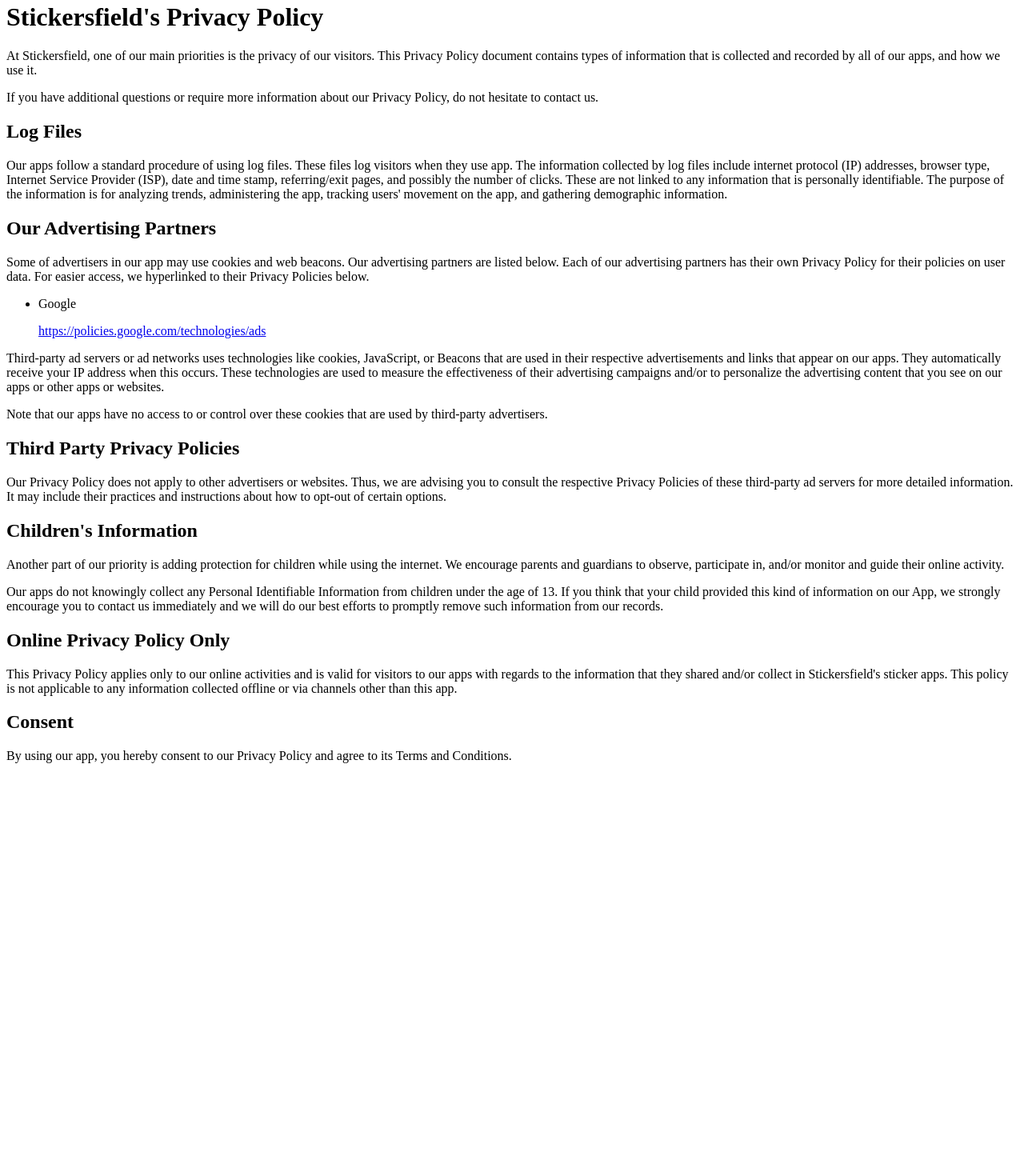
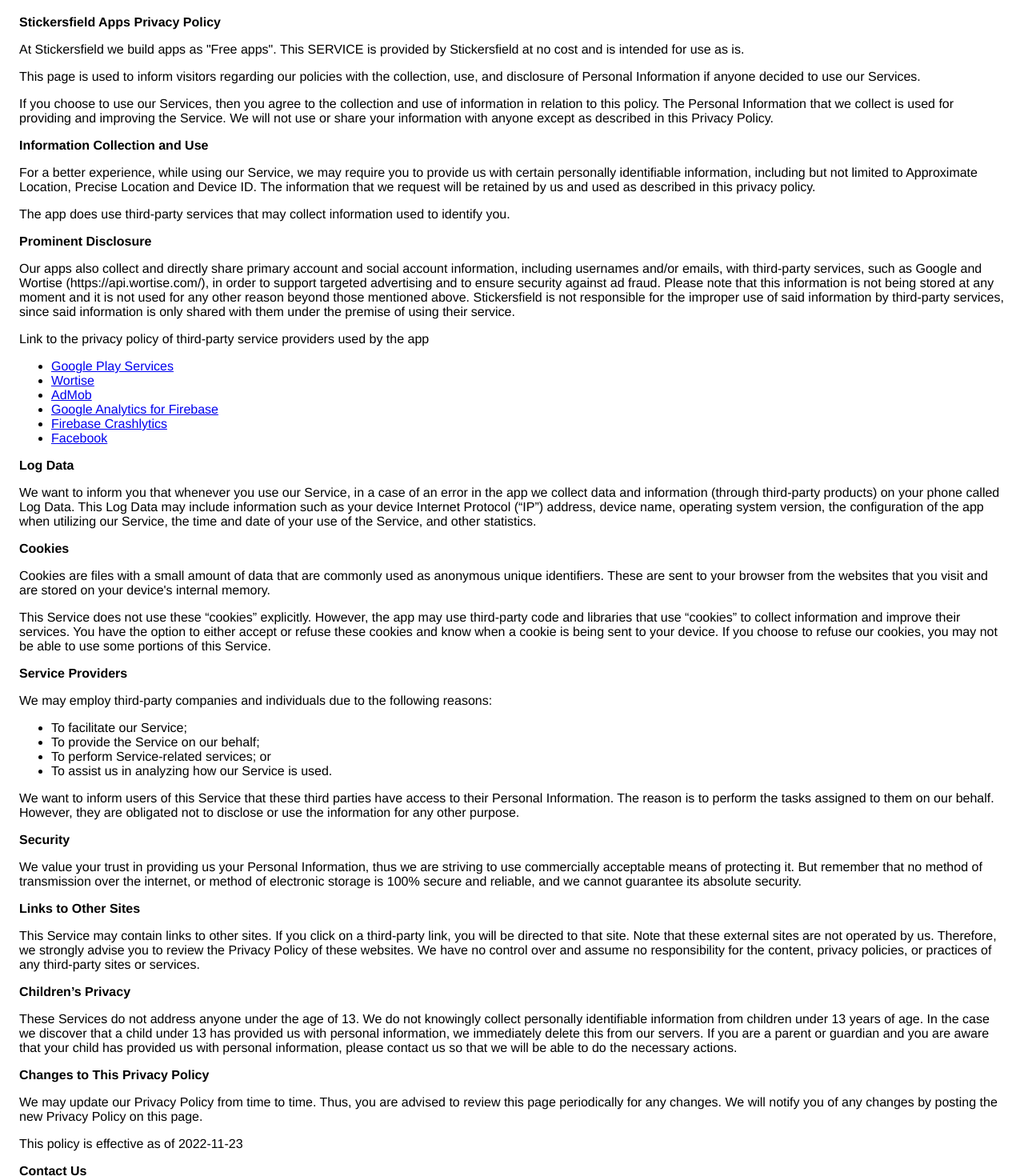
Before and after one commit to stickersfield/stickersfield.github.io, a plain HTML site: page index.html in a window 1280 px wide. Shown: the part 5-1475 px from the top of the page at 80% size. Before the commit the page ends 975 px from the top, so only its background shows below. Drawn offline with Linux system fonts and the light colour scheme.

Commit message:
Privacy Policy UPDATE

```diff
--- a/index.html
+++ b/index.html
@@ -1,44 +1,106 @@
+<!DOCTYPE html>
+<html><head><meta http-equiv="Content-Type" content="text/html; charset=UTF-8">
 
-<html><head><meta http-equiv="Content-Type" content="text/html; charset=UTF-8"></head><body><h1><b>Stickersfield's Privacy Policy</b></h1>
+      <meta name="viewport" content="width=device-width">
+      <title>Stickersfield - Privacy Policy</title>
+      <style> body { font-family: 'Helvetica Neue', Helvetica, Arial, sans-serif; padding:1em; } </style>
+    </head>
+    <body>
+    <strong>Stickersfield Apps Privacy Policy</strong> <p>
+                  At Stickersfield we build apps as
+                  "Free apps". This SERVICE is provided by
+                  Stickersfield at no cost and is intended for use as
+                  is.
+                </p> <p>
+                  This page is used to inform visitors regarding our
+                  policies with the collection, use, and disclosure of Personal
+                  Information if anyone decided to use our Services.
+                </p> <p>
+                  If you choose to use our Services, then you agree to
+                  the collection and use of information in relation to this
+                  policy. The Personal Information that we collect is
+                  used for providing and improving the Service. We will not use or share your information with
+                  anyone except as described in this Privacy Policy.
+                </p> <p><strong>Information Collection and Use</strong></p> <p>
+                  For a better experience, while using our Service, we
+                  may require you to provide us with certain personally
+                  identifiable information, including but not limited to Approximate Location, Precise Location and Device ID. The information that
+                  we request will be retained by us and used as described in this privacy policy.
+                </p> <div><p>
+                    The app does use third-party services that may collect
+                    information used to identify you.
+                </p> <p><strong>Prominent Disclosure</strong></p> <p>
+				   Our apps also collect and directly share primary account and social account information, including usernames and/or emails, with third-party services, such as Google and Wortise (https://api.wortise.com/), in order to support targeted advertising and to ensure security against ad fraud. Please note that this information is not being stored at any moment and it is not used for any other reason beyond those mentioned above. Stickersfield is not responsible for the improper use of said information by third-party services, since said information is only shared with them under the premise of using their service.
+                  </p> <p>
+                    Link to the privacy policy of third-party service providers used
+                    by the app
+                  </p> <ul><li><a href="https://www.google.com/policies/privacy/" target="_blank" rel="noopener noreferrer">Google Play Services</a></li><li><a href="https://wortise.com/politica-de-privacidad/" target="_blank" rel="noopener noreferrer">Wortise</a></li><li><a href="https://support.google.com/admob/answer/6128543?hl=en" target="_blank" rel="noopener noreferrer">AdMob</a></li><li><a href="https://firebase.google.com/policies/analytics" target="_blank" rel="noopener noreferrer">Google Analytics for Firebase</a></li><li><a href="https://firebase.google.com/support/privacy/" target="_blank" rel="noopener noreferrer">Firebase Crashlytics</a></li><li><a href="https://www.facebook.com/about/privacy/update/printable" target="_blank" rel="noopener noreferrer">Facebook</a></li><!----><!----><!----><!----><!----><!----><!----><!----><!----><!----><!----><!----><!----><!----><!----><!----><!----><!----><!----><!----><!----><!----><!----></ul></div> <p><strong>Log Data</strong></p> <p>
+                  We want to inform you that whenever you
+                  use our Service, in a case of an error in the app
+                  we collect data and information (through third-party
+                  products) on your phone called Log Data. This Log Data may
+                  include information such as your device Internet Protocol
+                  (“IP”) address, device name, operating system version, the
+                  configuration of the app when utilizing our Service,
+                  the time and date of your use of the Service, and other
+                  statistics.
+                </p> <p><strong>Cookies</strong></p> <p>
+                  Cookies are files with a small amount of data that are
+                  commonly used as anonymous unique identifiers. These are sent
+                  to your browser from the websites that you visit and are
+                  stored on your device's internal memory.
+                </p> <p>
+                  This Service does not use these “cookies” explicitly. However,
+                  the app may use third-party code and libraries that use
+                  “cookies” to collect information and improve their services.
+                  You have the option to either accept or refuse these cookies
+                  and know when a cookie is being sent to your device. If you
+                  choose to refuse our cookies, you may not be able to use some
+                  portions of this Service.
+                </p> <p><strong>Service Providers</strong></p> <p>
+                  We may employ third-party companies and
+                  individuals due to the following reasons:
+                </p> <ul><li>To facilitate our Service;</li> <li>To provide the Service on our behalf;</li> <li>To perform Service-related services; or</li> <li>To assist us in analyzing how our Service is used.</li></ul> <p>
+                  We want to inform users of this Service
+                  that these third parties have access to their Personal
+                  Information. The reason is to perform the tasks assigned to
+                  them on our behalf. However, they are obligated not to
+                  disclose or use the information for any other purpose.
+                </p> <p><strong>Security</strong></p> <p>
+                  We value your trust in providing us your
+                  Personal Information, thus we are striving to use commercially
+                  acceptable means of protecting it. But remember that no method
+                  of transmission over the internet, or method of electronic
+                  storage is 100% secure and reliable, and we cannot
+                  guarantee its absolute security.
+                </p> <p><strong>Links to Other Sites</strong></p> <p>
+                  This Service may contain links to other sites. If you click on
+                  a third-party link, you will be directed to that site. Note
+                  that these external sites are not operated by us.
+                  Therefore, we strongly advise you to review the
+                  Privacy Policy of these websites. We have
+                  no control over and assume no responsibility for the content,
+                  privacy policies, or practices of any third-party sites or
+                  services.
+                </p> <p><strong>Children’s Privacy</strong></p> <div><p>
+                    These Services do not address anyone under the age of 13.
+                    We do not knowingly collect personally
+                    identifiable information from children under 13 years of age. In the case
+                    we discover that a child under 13 has provided
+                    us with personal information, we immediately
+                    delete this from our servers. If you are a parent or guardian
+                    and you are aware that your child has provided us with
+                    personal information, please contact us so that
+                    we will be able to do the necessary actions.
+                  </p></div> <!----> <p><strong>Changes to This Privacy Policy</strong></p> <p>
+                  We may update our Privacy Policy from
+                  time to time. Thus, you are advised to review this page
+                  periodically for any changes. We will
+                  notify you of any changes by posting the new Privacy Policy on
+                  this page.
+                </p> <p>This policy is effective as of 2022-11-23</p> <p><strong>Contact Us</strong></p> <p>
+                  If you have any questions or suggestions about our
+                  Privacy Policy, do not hesitate to contact us at stickersfield.apps@gmail.com.
+                </p>
 
-<p>At Stickersfield, one of our main priorities is the privacy of our visitors. This Privacy Policy document contains types of information that is collected and recorded by all of our apps, and how we use it.</p>
-
-<p>If you have additional questions or require more information about our Privacy Policy, do not hesitate to contact us.</p>
-
-<h2>Log Files</h2>
-
-<p>Our apps follow a standard procedure of using log files. These files log visitors when they use app. The information collected by log files include internet protocol (IP) addresses, browser type, Internet Service Provider (ISP), date and time stamp, referring/exit pages, and possibly the number of clicks. These are not linked to any information that is personally identifiable. The purpose of the information is for analyzing trends, administering the app, tracking users' movement on the app, and gathering demographic information.</p>
-
-<h2>Our Advertising Partners</h2>
-
-<p>Some of advertisers in our app may use cookies and web beacons. Our advertising partners are listed below. Each of our advertising partners has their own Privacy Policy for their policies on user data. For easier access, we hyperlinked to their Privacy Policies below.</p>
-
-<ul>
-    <li>
-        <p>Google</p>
-        <p><a href="https://policies.google.com/technologies/ads">https://policies.google.com/technologies/ads</a></p>
-    </li>
-</ul>
-
-<p>Third-party ad servers or ad networks uses technologies like cookies, JavaScript, or Beacons that are used in their respective advertisements and links that appear on our apps. They automatically receive your IP address when this occurs. These technologies are used to measure the effectiveness of their advertising campaigns and/or to personalize the advertising content that you see on our apps or other apps or websites.</p>
-
-<p>Note that our apps have no access to or control over these cookies that are used by third-party advertisers.</p>
-
-<h2>Third Party Privacy Policies</h2>
-
-<p>Our Privacy Policy does not apply to other advertisers or websites. Thus, we are advising you to consult the respective Privacy Policies of these third-party ad servers for more detailed information. It may include their practices and instructions about how to opt-out of certain options.</p>
-
-<h2>Children's Information</h2>
-
-<p>Another part of our priority is adding protection for children while using the internet. We encourage parents and guardians to observe, participate in, and/or monitor and guide their online activity.</p>
-
-<p>Our apps do not knowingly collect any Personal Identifiable Information from children under the age of 13. If you think that your child provided this kind of information on our App, we strongly encourage you to contact us immediately and we will do our best efforts to promptly remove such information from our records.</p>
-
-<h2>Online Privacy Policy Only</h2>
-
-<p>This Privacy Policy applies only to our online activities and is valid for visitors to our apps with regards to the information that they shared and/or collect in Stickersfield's sticker apps. This policy is not applicable to any information collected offline or via channels other than this app.</p>
-
-<h2>Consent</h2>
-
-<p>By using our app, you hereby consent to our Privacy Policy and agree to its Terms and Conditions.</p>
 </body></html>
```
